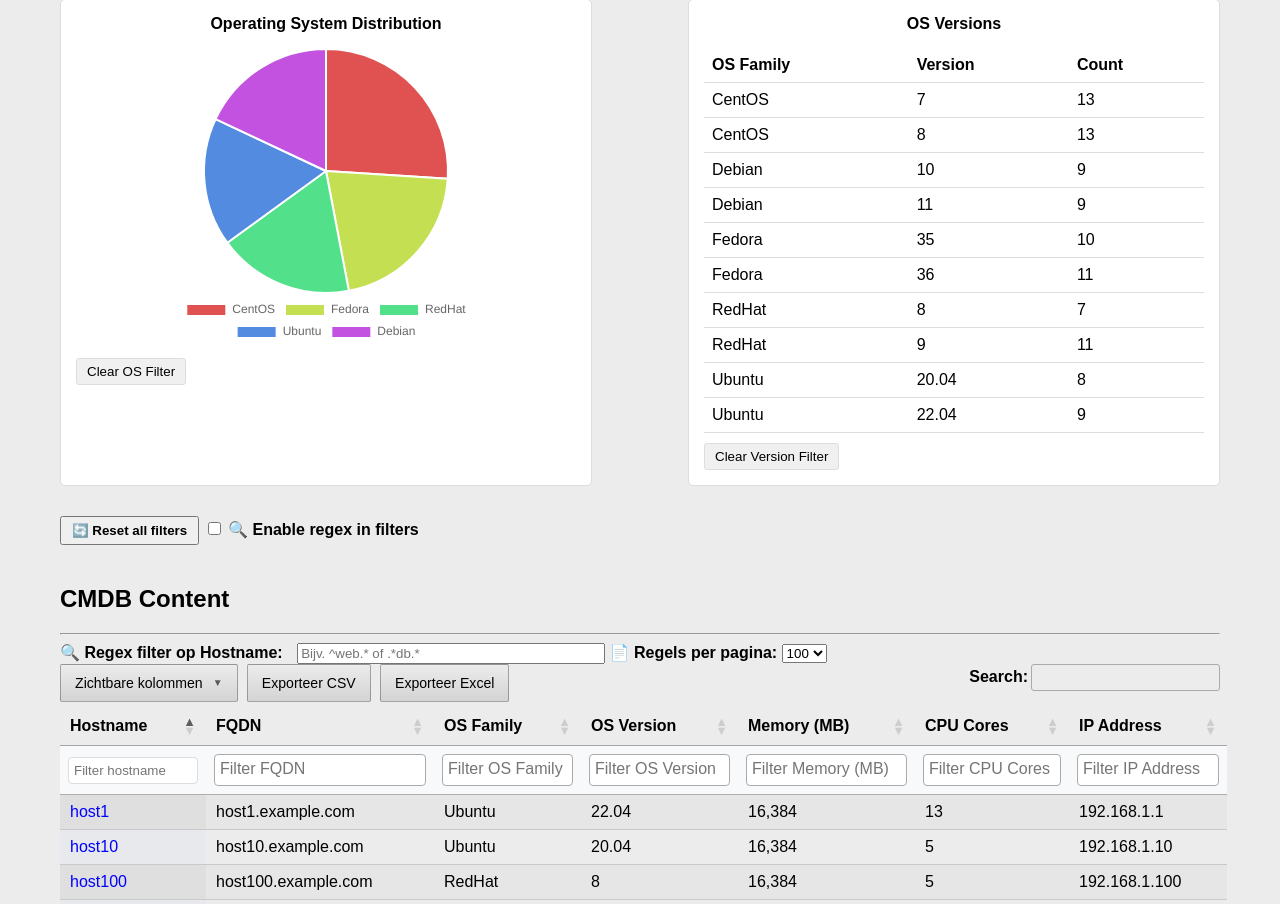
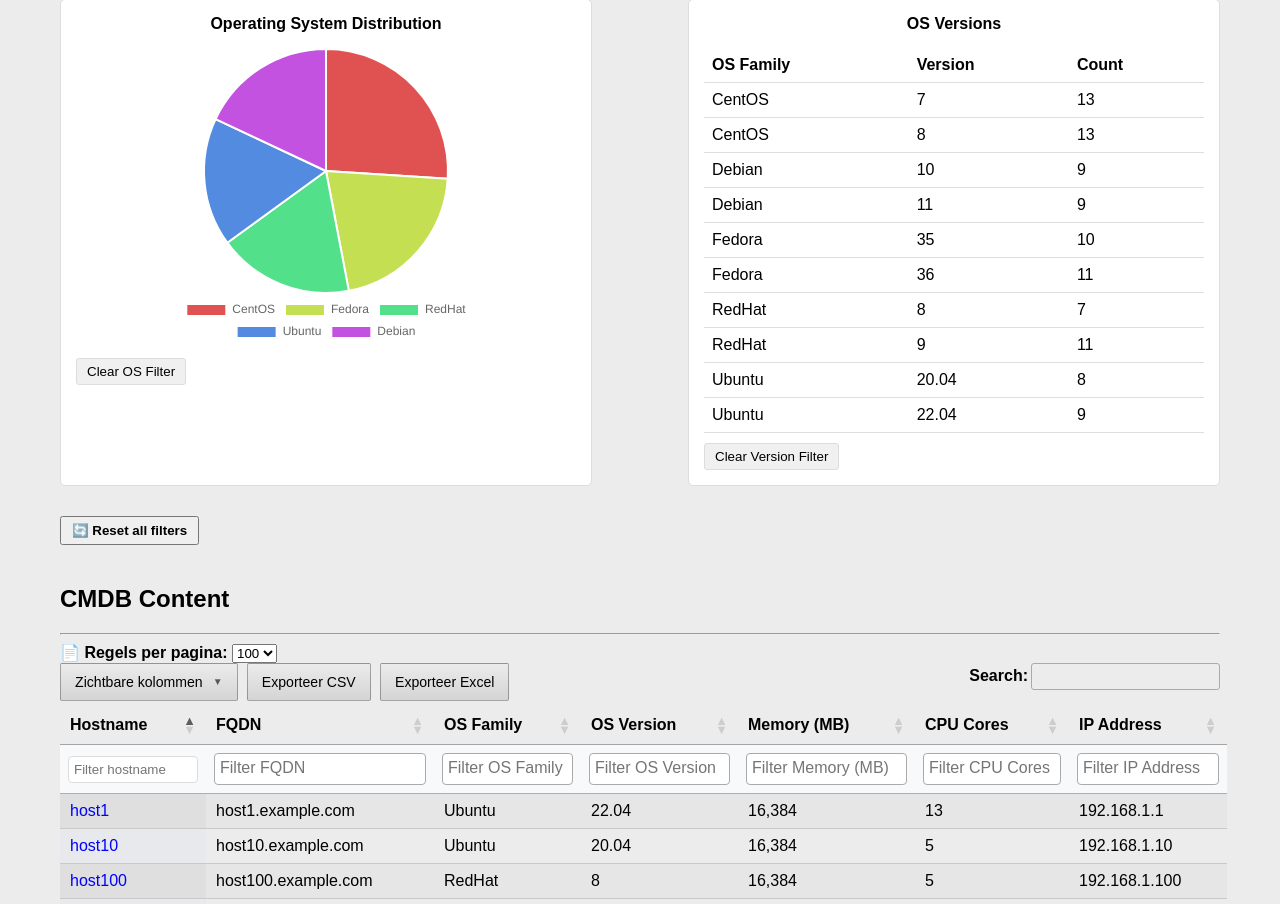
Before and after one commit to g-martens/ansible-cmdb-flask, a Flask app: page / in a window 1280 px wide. Shown: the part 133-1037 px from the top of the page. Run offline with Flask 3, Linux system fonts and the light colour scheme; some libraries are stand-ins or nearby versions.

Commit message:
remove filter checkbox

```diff
--- a/cmdb_app/static/css/datatables.css
+++ b/cmdb_app/static/css/datatables.css
@@ -31,6 +31,17 @@
     width: 100% !important;
 }
 
+/* Invalid regex styling */
+.invalid-regex {
+    border-color: #dc3545 !important;
+    background-color: #fff8f8 !important;
+}
+
+.invalid-regex.select2-container .select2-selection {
+    border-color: #dc3545 !important;
+    background-color: #fff8f8 !important;
+}
+
 /* Export styling */
 @media print {
     #cmdbTable thead tr.header-row th {
--- a/cmdb_app/static/js/datatables-init.js
+++ b/cmdb_app/static/js/datatables-init.js
@@ -1,4 +1,29 @@
 let mainTable;
+
+function applyFilter(column, value, useRegex) {
+    try {
+        if (!value || (Array.isArray(value) && value.length === 0)) {
+            column.search('').draw();
+            return true;
+        }
+
+        let searchValue;
+        if (Array.isArray(value)) {
+            // Handle multiple values from select2
+            searchValue = value.join('|');
+        } else {
+            // Handle single value from text input
+            searchValue = value;
+        }
+
+        // Apply search
+        column.search(searchValue, useRegex, !useRegex).draw();
+        return true;
+    } catch (e) {
+        console.error('Filter error:', e);
+        return false;
+    }
+}
 
 function initializeDataTable(tableData) {
     const headerRow = $('#cmdbTable thead tr.header-row');
@@ -66,14 +91,11 @@
     // Initialize filters in header
     $('#cmdbTable thead tr.filter-row th').each(function (i) {
         if (i === 0) {
-            // Special handling for hostname column
+            // Simple text filter for hostname
             $(this).html('<input type="text" class="column-filter" placeholder="Filter hostname" />');
             $('input', this).on('keyup change', function () {
-                const val = this.value;
-                const useRegex = $('#use-regex').is(':checked');
-                if (mainTable.column(i).search() !== val) {
-                    mainTable.column(i).search(val, useRegex, !useRegex).draw();
-                }
+                const val = this.value.trim();
+                mainTable.column(i).search(val).draw();
                 updateCharts(mainTable.rows({search: 'applied'}).data().toArray());
             });
         } else {
@@ -82,19 +104,10 @@
                 .appendTo($(this))
                 .on('change', function () {
                     const vals = $(this).val() || [];
-                    const useRegex = $('#use-regex').is(':checked');
-
-                    let searchValue = '';
-                    if (vals.length > 0) {
-                        if (useRegex) {
-                            searchValue = vals.join('|');
-                        } else {
-                            searchValue = vals.map(v => `^${v.replace(/[.*+?^${}()|[\]\\]/g, '\\$&')}$`).join('|');
-                        }
+                    const success = applyFilter(mainTable.column(i), vals, true);
+                    if (success) {
+                        updateCharts(mainTable.rows({search: 'applied'}).data().toArray());
                     }
-
-                    mainTable.column(i).search(searchValue, true, !useRegex).draw();
-                    updateCharts(mainTable.rows({search: 'applied'}).data().toArray());
                 });
 
             // Get unique values for the column
@@ -131,37 +144,10 @@
         mainTable.rows().deselect();
     });
 
-    // Handle regex checkbox change
-    $('#use-regex').on('change', function () {
-        // Re-apply all current filters with new regex setting
-        const useRegex = $(this).is(':checked');
-
-        // Update hostname filter
-        const hostnameVal = $('.column-filter').val();
-        if (hostnameVal) {
-            mainTable.column(0).search(hostnameVal, useRegex, !useRegex);
-        }
-
-        // Update all select2 filters
-        $('.filter-select').each(function(i) {
-            const vals = $(this).val() || [];
-            if (vals.length > 0) {
-                const searchValue = useRegex ? vals.join('|') : vals.map(v => `^${v.replace(/[.*+?^${}()|[\]\\]/g, '\\$&')}$`).join('|');
-                mainTable.column(i + 1).search(searchValue, true, !useRegex);
-            }
-        });
-
-        mainTable.draw();
-        updateCharts(mainTable.rows({search: 'applied'}).data().toArray());
-    });
-
     // Reset filters button
     $('#reset-filters').on('click', function () {
-        $('#hostname-regex').val('');
+        $('.column-filter').val('');
         $('.filter-select').val(null).trigger('change');
-        $('#use-regex').prop('checked', false);
-        selectedOs = null;
-        selectedVersion = null;
         mainTable.columns().search('').draw();
         updateCharts(tableData);
     });
@@ -171,14 +157,6 @@
         const val = parseInt($(this).val(), 10);
         mainTable.page.len(val).draw();
     });
-
-    // Handle hostname regex filter
-    $('#hostname-regex').on('keyup change', function () {
-        const val = this.value;
-        const useRegex = $('#use-regex').is(':checked');
-        mainTable.column(0).search(val, useRegex, !useRegex).draw();
-        updateCharts(mainTable.rows({search: 'applied'}).data().toArray());
-    });
 }
 
 // Export the mainTable for use in other scripts
--- a/cmdb_app/templates/index.html
+++ b/cmdb_app/templates/index.html
@@ -65,14 +65,9 @@
         </div>
 
         <button id="reset-filters">🔄 Reset all filters</button>
-        <label for="use-regex">
-            <input type="checkbox" id="use-regex" /> 🔍 Enable regex in filters
-        </label>
 
         <h2>CMDB Content</h2>
         <hr></hr>
-        <label for="hostname-regex">🔍 Regex filter op Hostname:</label>
-        <input type="text" id="hostname-regex" placeholder="Bijv. ^web.* of .*db.*" />
         <label for="rows-per-page">📄 Regels per pagina:</label>
         <select id="rows-per-page">
             <option value="10">10</option>
@@ -154,13 +149,6 @@
                 const val = parseInt($(this).val(), 10);
                 mainTable.page.len(val).draw();
             });
-
-            // Handle hostname regex filter
-            $('#hostname-regex').on('keyup change', function () {
-                const val = this.value;
-                mainTable.column(0).search(val, true, false).draw();
-                updateCharts(mainTable.rows({search: 'applied'}).data().toArray());
-            });
         });
     </script>
 
```
